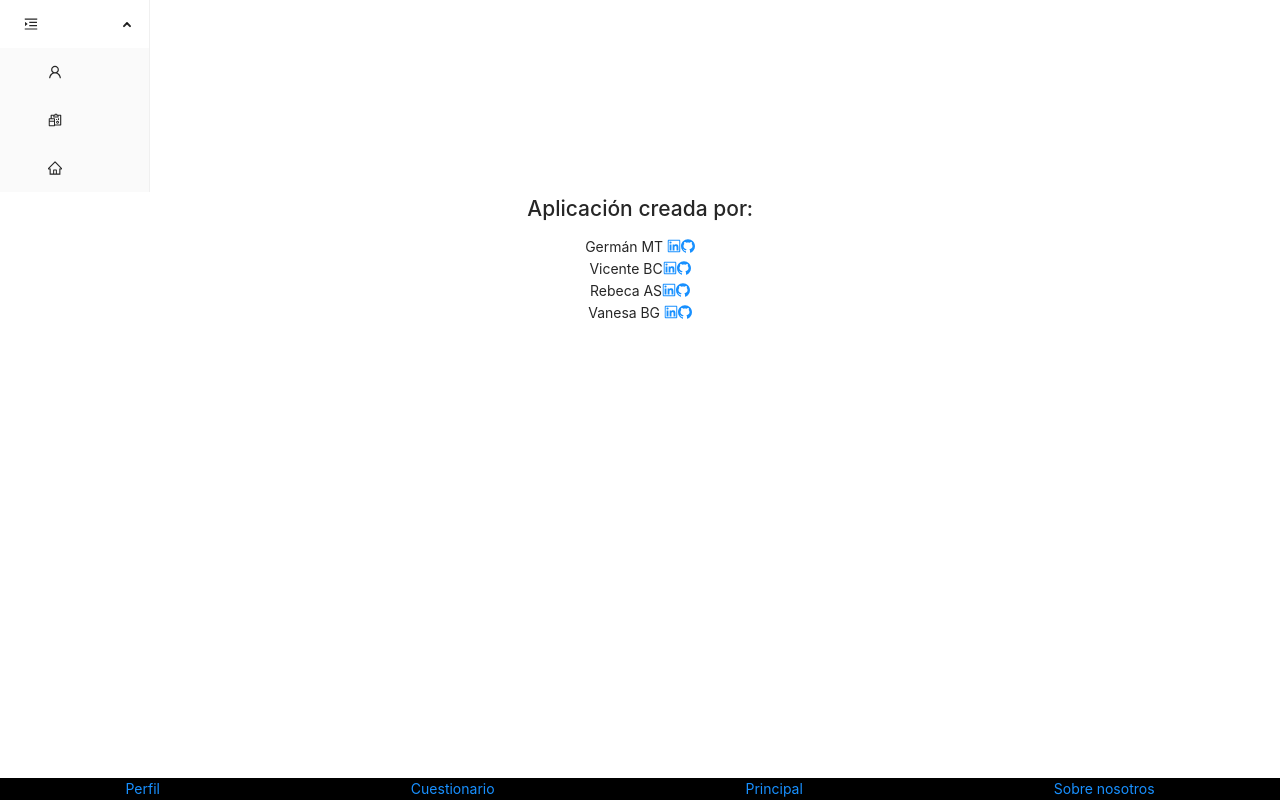
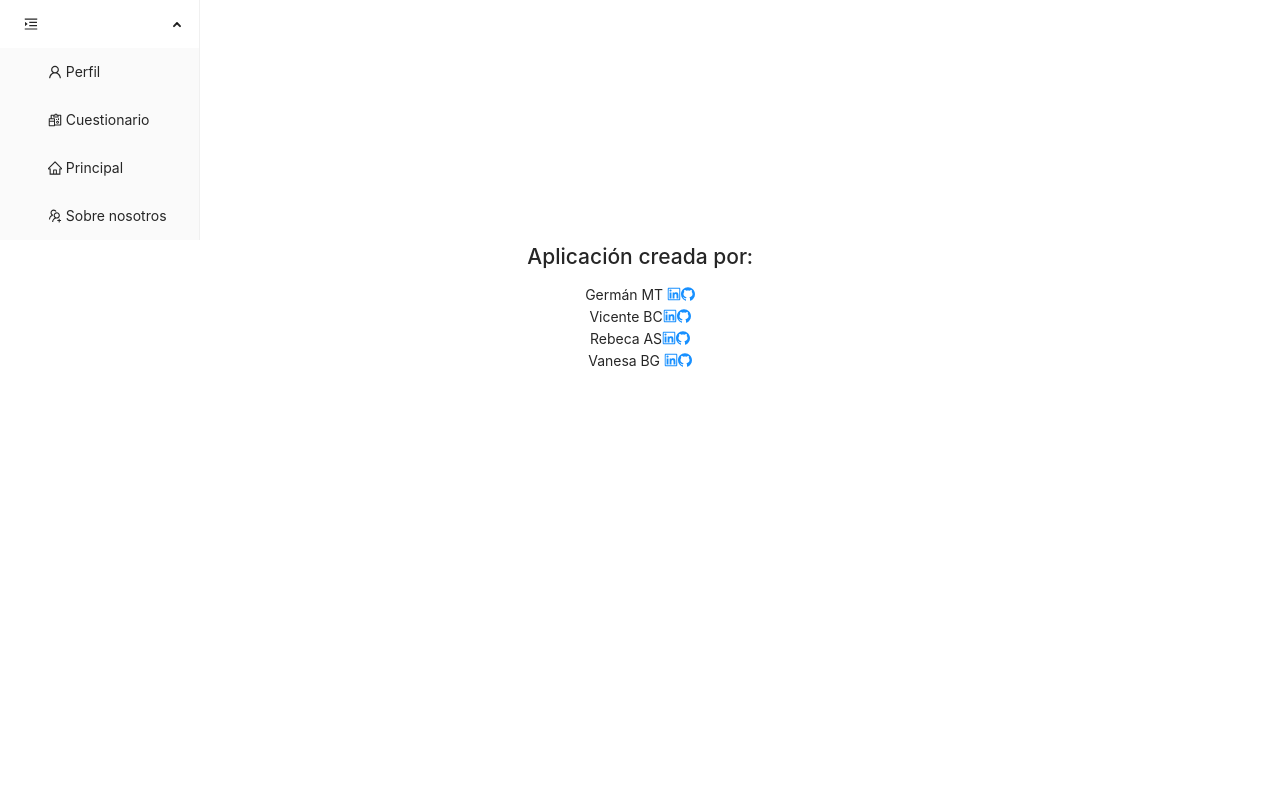
Before and after one commit to vaneebg/FRONTEND-TRIPULACIONES, a React (Create React App) app: page /aboutUs in a window 1280 px wide. Built offline with nearby package versions, Linux system fonts and the light colour scheme; no server answers.

Commit message:
adaptado menu para web

```diff
--- a/src/components/Footer/Footer.scss
+++ b/src/components/Footer/Footer.scss
@@ -5,4 +5,11 @@
     position: fixed;
     bottom:0;
     width:100%;
+    height:2.5em;
+    display:none
 }
+@media  screen and (max-width: 600px) {
+  .footerContainer{
+    display: flex;
+  }
+}
--- a/src/components/Header/Header.jsx
+++ b/src/components/Header/Header.jsx
@@ -3,6 +3,7 @@ import {
   MenuUnfoldOutlined,
   ReconciliationOutlined,
   HomeOutlined,
+  UsergroupAddOutlined
 } from '@ant-design/icons';
 import { Menu } from 'antd';
 import React, { useState } from 'react';
@@ -42,24 +43,30 @@ const Header = () => {
         '',
         '1',
         <Link to='/profile'>
-          <UserOutlined />
+          <UserOutlined /> Perfil
         </Link>
       ),
       getItem(
         '',
         '2',
         <Link to='/quiz'>
-          <ReconciliationOutlined />
+          <ReconciliationOutlined /> Cuestionario
         </Link>
       ),
       getItem(
         '',
         '3',
         <Link to='/main'>
-          <HomeOutlined />
+          <HomeOutlined /> Principal
         </Link>
       ),
-      //   getItem('Option 4', '4'),
+      getItem(
+        '',
+        '4',
+        <Link to='/aboutUs'>
+        <UsergroupAddOutlined />  Sobre nosotros
+        </Link>
+      ),
     ]),
   ];
 
@@ -70,7 +77,7 @@ const Header = () => {
         openKeys={openKeys}
         onOpenChange={onOpenChange}
         style={{
-          width: 150,
+          width: 200,
         }}
         items={items}
       />
```
